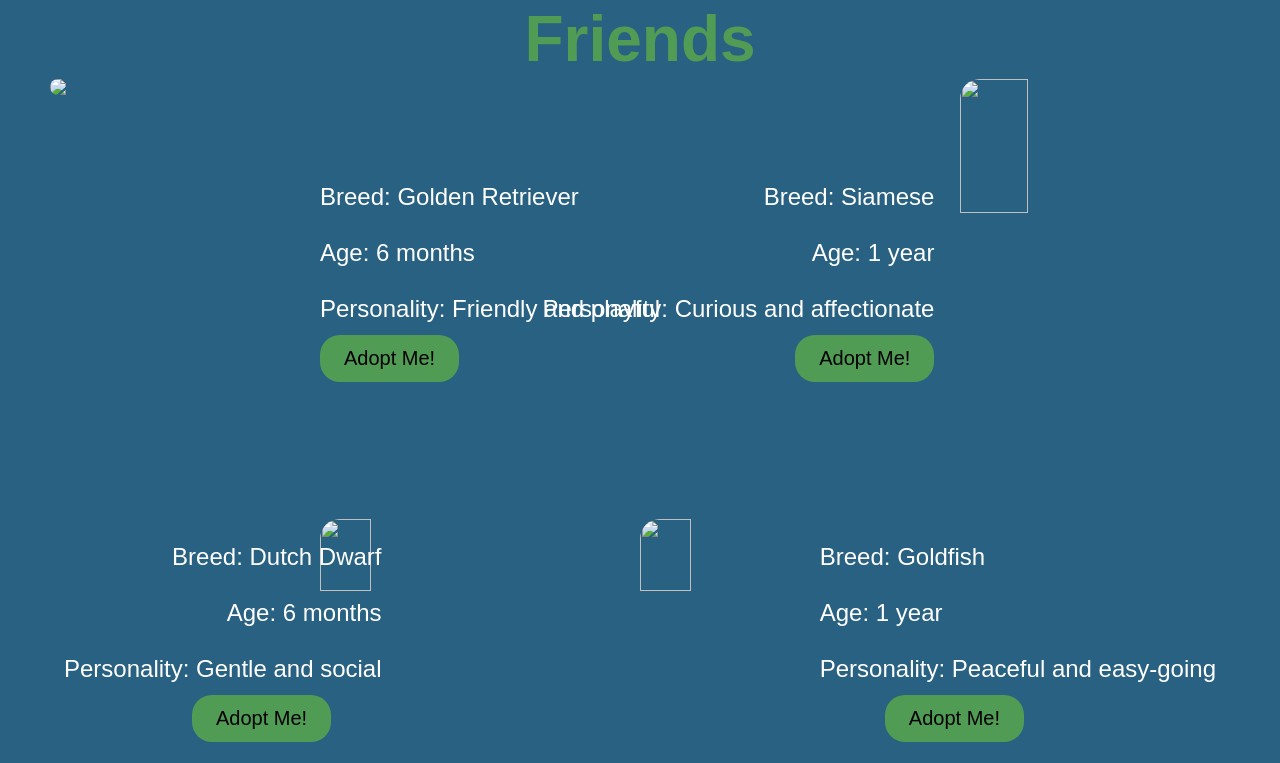
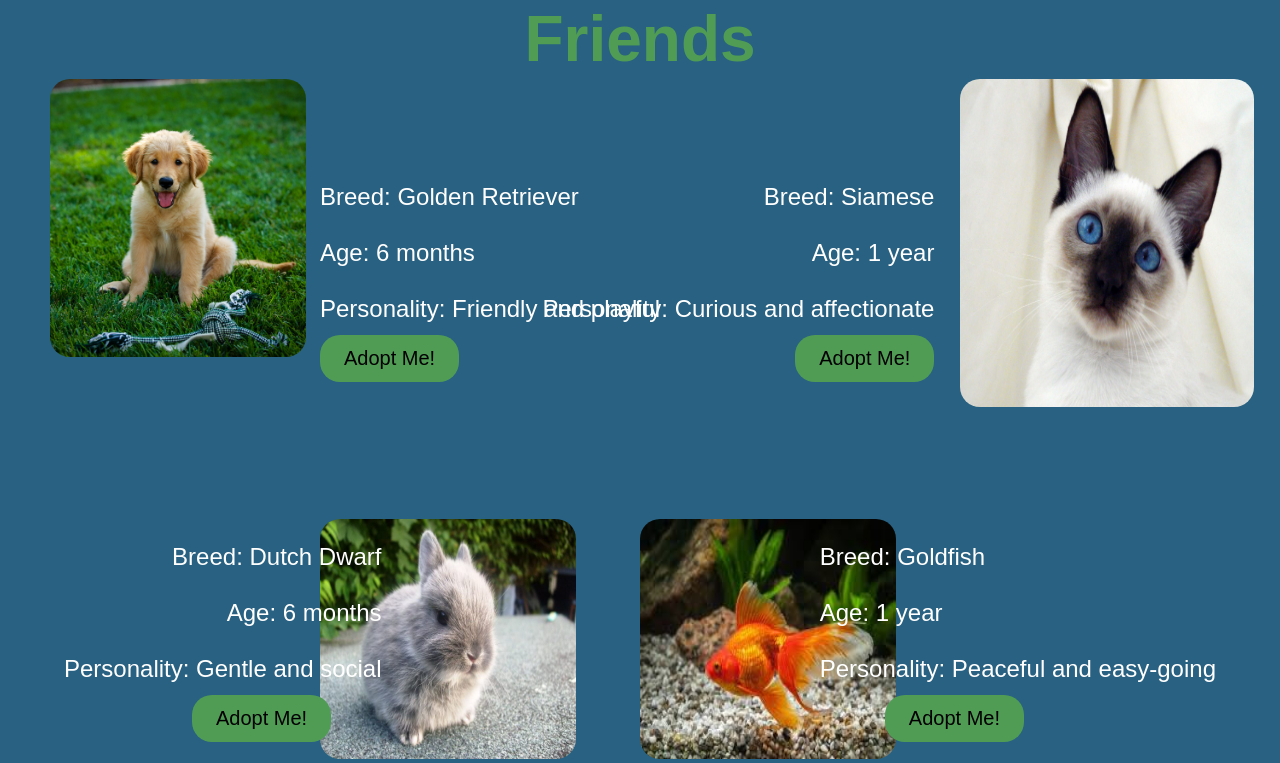
Before and after one commit to Debug-Aditya/Pawsome-Friends-Adoption-Center, a plain HTML site: page indexmain.html in a window 1280 px wide. Shown: the part 841-1604 px from the top of the page. Drawn offline with Linux system fonts and the light colour scheme.

Commit message:
Update indexmain.html

```diff
--- a/indexmain.html
+++ b/indexmain.html
@@ -23,7 +23,7 @@
     <div class="Adopt">
         <h1>Meet Our Furry Friends</h1>
         <div class="dog">
-            <img class="pets" src="img/retriver.jpeg">
+            <img class="pets" src="retriver.jpeg">
             <p>  Breed: Golden Retriever<br>
                 <br>
             Age: 6 months<br>
@@ -32,21 +32,21 @@
             <button>Adopt Me!</button>
         </div>
         <div class="cat">
-            <img class="cat-img" src="img/cat.jpeg">
+            <img class="cat-img" src="cat.jpeg">
             <p>  Breed: Siamese<br><br>
                 Age: 1 year<br><br>
                 Personality: Curious and affectionate</p>
             <button>Adopt Me!</button>
         </div>
         <div class="hamster">
-            <img class="pets" src="img/rabbit.jpeg">
+            <img class="pets" src="rabbit.jpeg">
             <p>Breed: Dutch Dwarf<br><br>
                 Age: 6 months<br><br>
                 Personality: Gentle and social</p>
                 <button>Adopt Me!</button>
         </div>
         <div class="fish">
-            <img class="pets" src="img/proxy-image.jpeg">
+            <img class="pets" src="proxy-image.jpeg">
             <p>Breed: Goldfish<br><br>
                 Age: 1 year<br><br>
                 Personality: Peaceful and easy-going</p>
```
